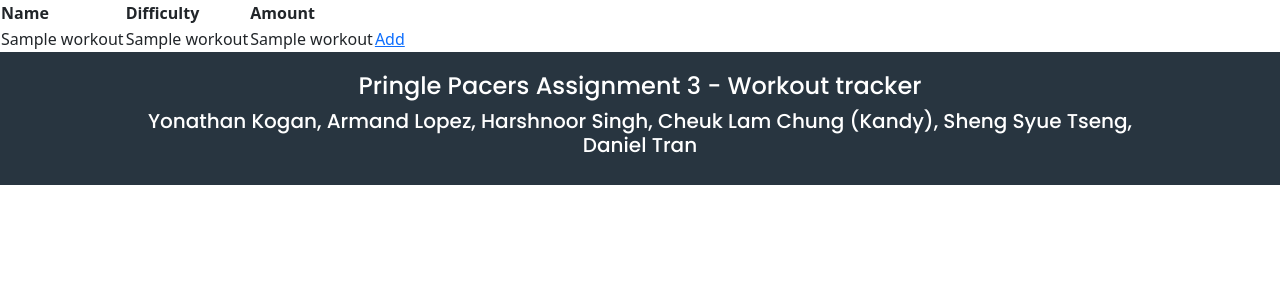
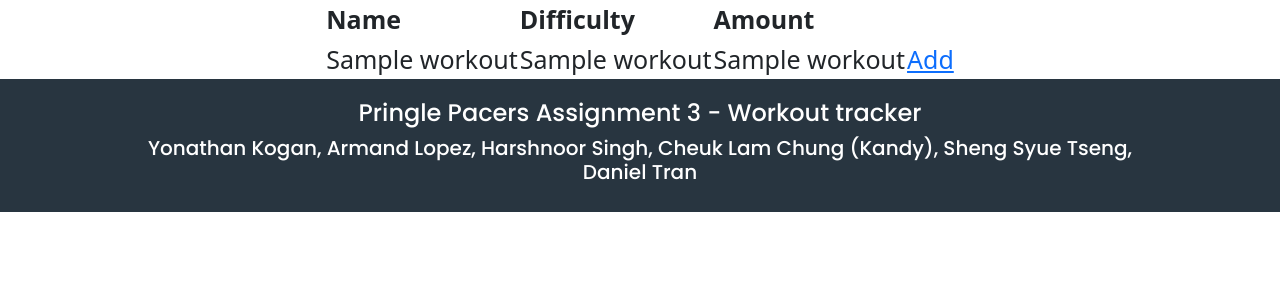
Before and after one commit to Harshnoor-Singh-34/Pringle-Pacers-Workout-Tracker, a Flask app: page /workout in a window 1280 px wide. Shown: the part 150-450 px from the top of the page. Run offline with Flask 2, Linux system fonts and the light colour scheme; the visitor is signed in with stand-in values (Sample User, id 1); a database or web service that is not in the repository returns one stand-in record (values such as "Sample title"); some libraries are stand-ins or nearby versions.

Commit message:
unfinish

```diff
--- a/static/css/style.css
+++ b/static/css/style.css
@@ -442,3 +442,13 @@ h2{
 .but{
     text-align: center;
 }
+
+.tablelist{
+    margin-left: auto;
+    margin-right: auto;
+    font-size: 25px;
+}
+
+.worklist{
+    margin-left: 10px;
+}
--- a/templates/workout-select.html
+++ b/templates/workout-select.html
@@ -28,13 +28,14 @@
     </nav>
 
 
-    <table>
+    <table class="tablelist">
 
             <tr>
-                <th>Name</th>
-                <th>Difficulty</th>
-                <th>Amount</th>
+                <th class="worklist">Name</th>
+                <th class="worklist">Difficulty</th>
+                <th class="worklist">Amount</th>
             </tr>
+
 
         {% for x in workouts %}
             <tr>
```
